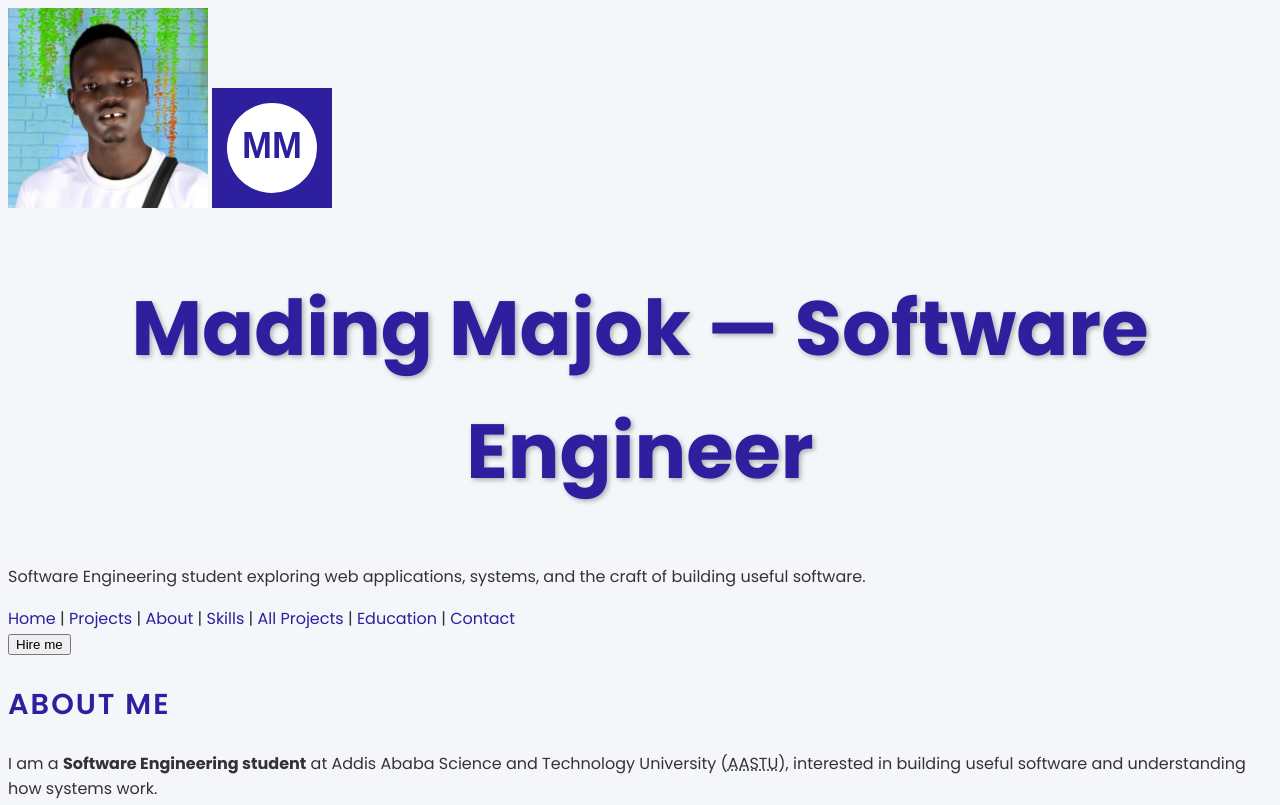
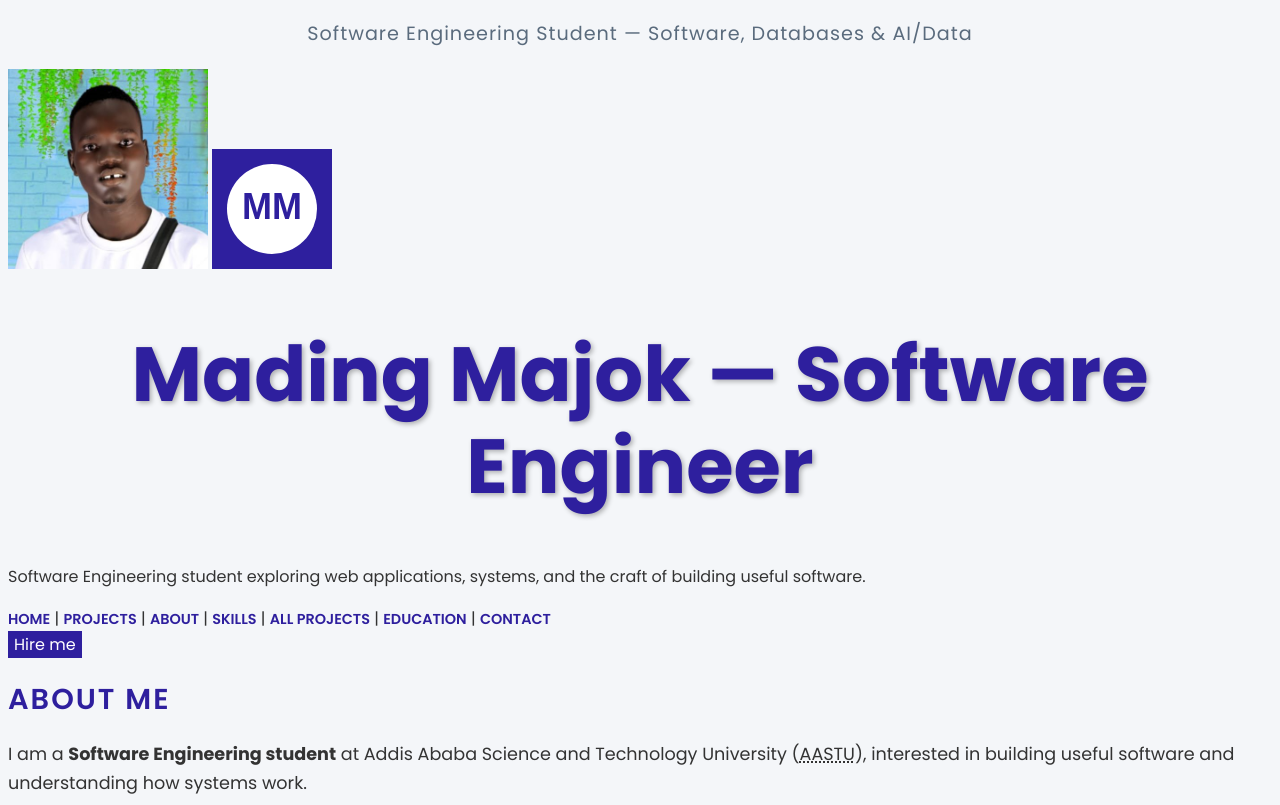
Before and after one commit to mading-KY/portfolio, a plain HTML site: page index.html in a window 1280 px wide. Shown: the top 805 px of the page. Drawn offline with Linux system fonts and the light colour scheme.

Commit message:
Lab 17: Add CSS selectors and specificity

```diff
--- a/css/style.css
+++ b/css/style.css
@@ -1,3 +1,4 @@
+
 /* ==========================================
    Portfolio stylesheet — Mading Majok
    ========================================== */
@@ -10,7 +11,16 @@
    Text: #333333
 */
 
-/* ---------- Base Colours ---------- */
+
+/* ---------- Base ---------- */
+
+* {
+    box-sizing: border-box;
+}
+
+html {
+    font-size: 16px;
+}
 
 body {
     background-color: #F4F6F9;
@@ -20,8 +30,22 @@ body {
     line-height: 1.6;
 }
 
+
+/* ---------- Grouped Heading Selectors ---------- */
+
+h1,
+h2,
+h3 {
+    line-height: 1.2;
+    font-weight: 600;
+}
+
+
+/* ---------- Individual Heading Selectors ---------- */
+
 h1 {
     color: #2E1F9E;
+    font-size: 6vw;
     text-align: center;
     font-weight: 700;
     text-shadow: 2px 2px 5px rgba(0, 0, 0, 0.3);
@@ -29,41 +53,25 @@ h1 {
 
 h2 {
     color: rgb(46, 31, 158);
+    font-size: 1.8rem;
     text-transform: uppercase;
     letter-spacing: 2px;
-    font-weight: 600;
 }
 
 h3 {
     color: hsl(247, 67%, 37%);
+    font-size: 1.2rem;
+}
+
+
+/* ---------- Text Elements ---------- */
+
+p {
+    color: #333333;
 }
 
 mark {
     background-color: rgba(212, 160, 23, 0.35);
-}
-
-/* ---------- Typography Units ---------- */
-
-html {
-    font-size: 16px;
-}
-
-h1 {
-    /* font-size: 2.5rem; */
-    font-size: 6vw; /* Responsive font size based on viewport width */
-}
-
-h2 {
-    font-size: 1.8rem;
-}
-
-h3 {
-    font-size: 1.2rem;
-}
-
-a {
-    color: #2E1F9E;
-    text-decoration: none;
 }
 
 blockquote {
@@ -75,3 +83,70 @@ code,
 pre {
     font-family: 'Courier New', monospace;
 }
+
+
+/* ---------- Links ---------- */
+
+a {
+    color: #2E1F9E;
+    text-decoration: none;
+}
+
+
+/* ---------- Classes ---------- */
+
+.tagline {
+    text-align: center;
+    font-size: 1.2rem;
+    color: #5a6b7d;
+    letter-spacing: 1px;
+}
+
+.btn {
+    background-color: #2E1F9E;
+    color: white;
+    font-family: inherit;
+    font-size: 1rem;
+    border: none;
+    cursor: pointer;
+}
+
+.btn-secondary {
+    background-color: #5a6b7d;
+}
+
+.card {
+    background-color: white;
+}
+
+
+/* ---------- ID Selectors ---------- */
+
+#contact {
+    background-color: #e8eef6;
+}
+
+
+/* ---------- Combinator Selectors ---------- */
+
+/* Descendant selector */
+nav a {
+    font-weight: 600;
+    text-transform: uppercase;
+    font-size: 0.9rem;
+}
+
+/* Child selector */
+.card > p {
+    color: #5a6b7d;
+}
+
+/* Adjacent sibling selector */
+h2 + p {
+    font-size: 1.1rem;
+}
+
+/* General sibling selector */
+legend ~ label {
+    font-weight: 600;
+}
--- a/index.html
+++ b/index.html
@@ -20,6 +20,8 @@ rel="stylesheet">
 <link rel="stylesheet" href="css/style.css">
 
 </head>
+
+<p class="tagline">Software Engineering Student — Software, Databases & AI/Data</p>
 
 <body>
 
@@ -53,10 +55,7 @@ rel="stylesheet">
             <a href="#contact">Contact</a>
         </nav>
 
-        <button type="button"
-                onclick="document.getElementById('hireDialog').showModal()">
-            Hire me
-        </button>
+        <button type="button" class="btn" onclick="openHireDialog()">Hire me</button>
 
         <dialog id="hireDialog">
 
@@ -276,7 +275,7 @@ rel="stylesheet">
 
             <h2>Projects</h2>
 
-            <article>
+            <article class="card">
 
                 <h3>JunubMart</h3>
 
@@ -293,7 +292,7 @@ rel="stylesheet">
             </article>
 
 
-            <article>
+            <article class="card">
 
                 <h3>Portfolio Website</h3>
 
@@ -663,8 +662,8 @@ rel="stylesheet">
                 </fieldset>
 
 
-                <button type="submit">Send Message</button>
-                <button type="reset">Clear</button>
+                <button type="submit" class="btn">Send Message</button>
+                <button type="reset" class="btn btn-secondary">Clear</button>
 
             </form>
 
```
Also changed, not shown: projects.html (+5 -4 lines).
